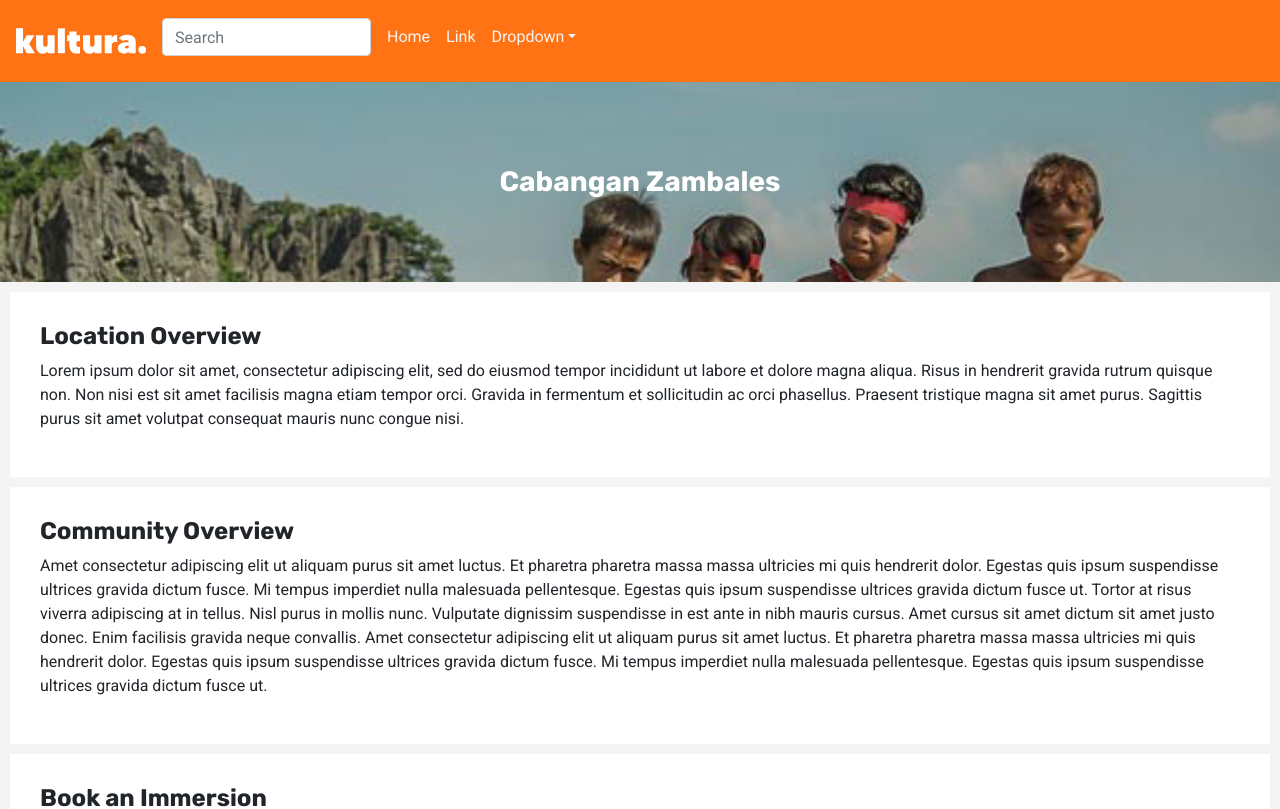
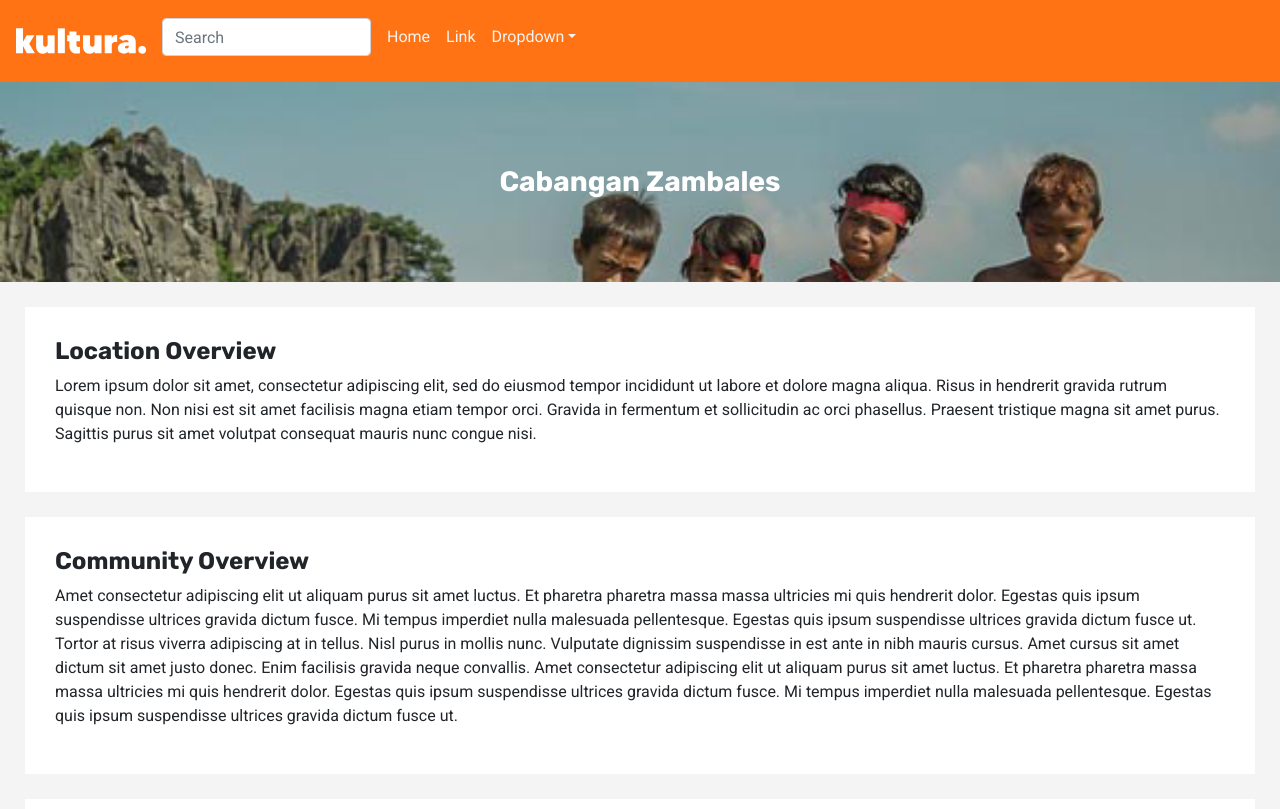
Before and after one commit to bluehacks2020/egg-soar-ugh-blue-hacks, a React (Create React App) app: page /location in a window 1280 px wide. Shown: the top 809 px of the page. Built offline with nearby package versions, Linux system fonts and the light colour scheme.

Commit message:
fix margin location

```diff
--- a/src/component/pages/LocationPage/style.css
+++ b/src/component/pages/LocationPage/style.css
@@ -1,5 +1,5 @@
 .kontainer {
-  margin: 10px;
+  margin: 25px;
   padding: 30px;
   background-color: white;
 }
```
